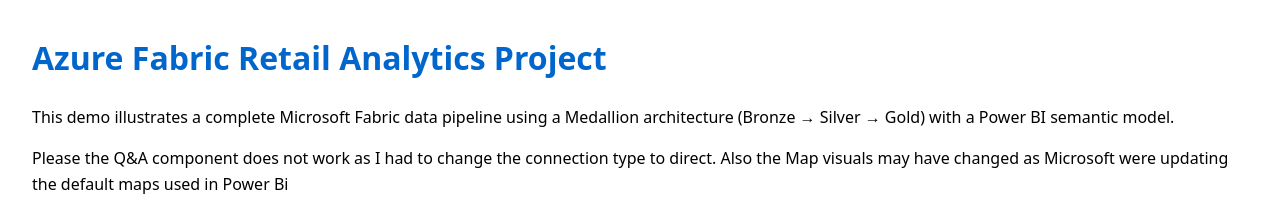
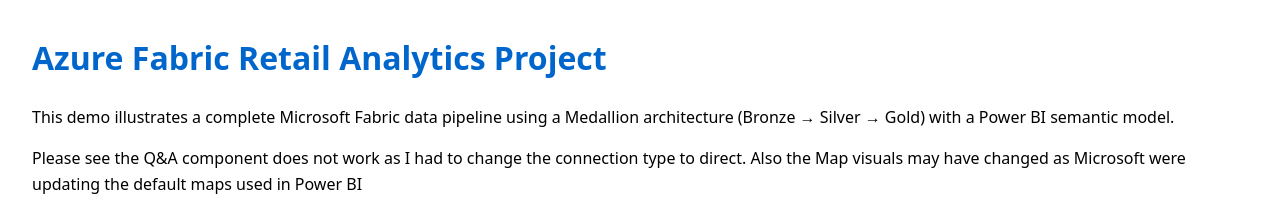
Before and after one commit to Marlon-Lambert/Fabric-Retail-Analytics, a plain HTML site: page docs/index.html in a window 1280 px wide. Shown: the top 214 px of the page. Drawn offline with Linux system fonts and the light colour scheme.

```diff
--- a/docs/index.html
+++ b/docs/index.html
@@ -17,7 +17,9 @@
   <p>
     This demo illustrates a complete Microsoft Fabric data pipeline using a Medallion architecture (Bronze → Silver → Gold) with a Power BI semantic model.
   </p>
-  <p> Please the Q&A component does not work as I had to change the connection type to direct. Also the Map visuals may have changed as Microsoft were updating the default maps used in Power Bi</p>
+  <p> Please see the Q&A component does not work as I had to change the connection type to direct. Also the Map visuals may have changed as Microsoft were
+    updating the default maps used in Power BI
+  </p>
 
   <h2>Live Power BI Report</h2>
   <p>
```
